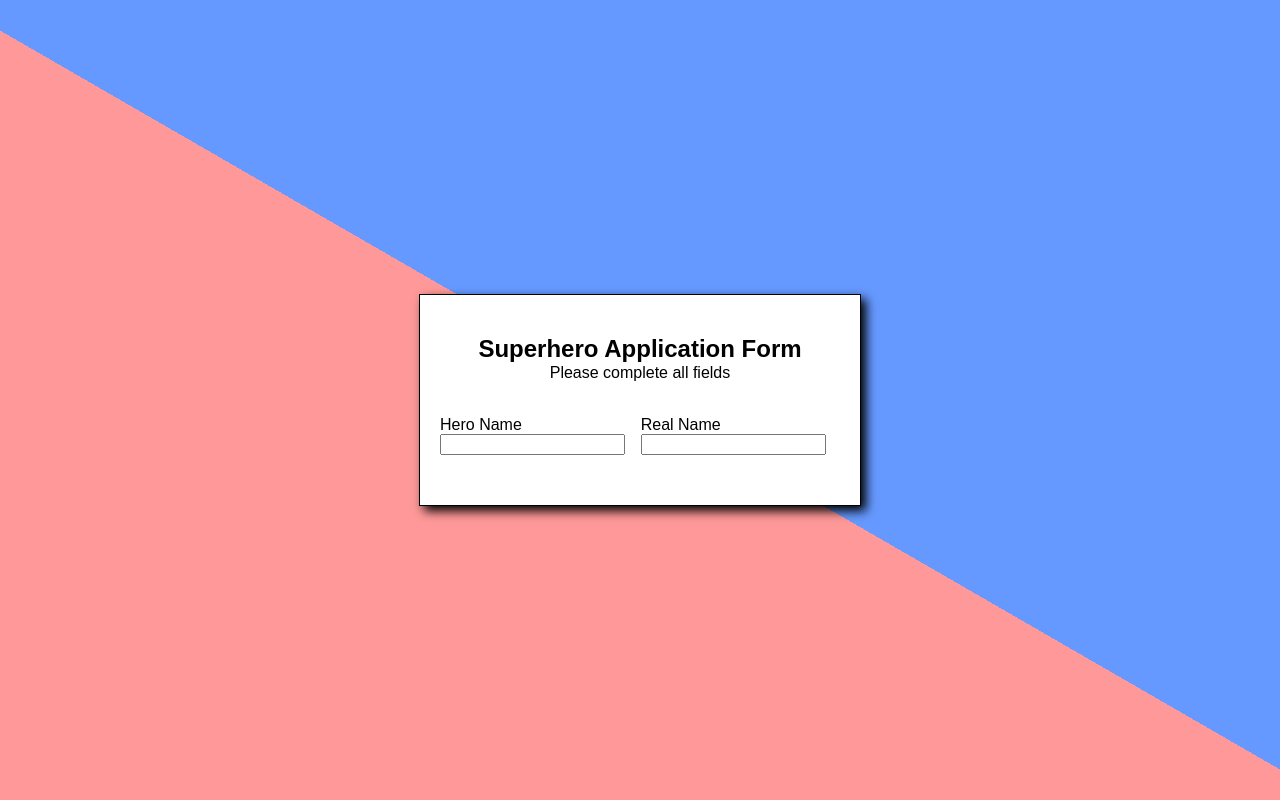
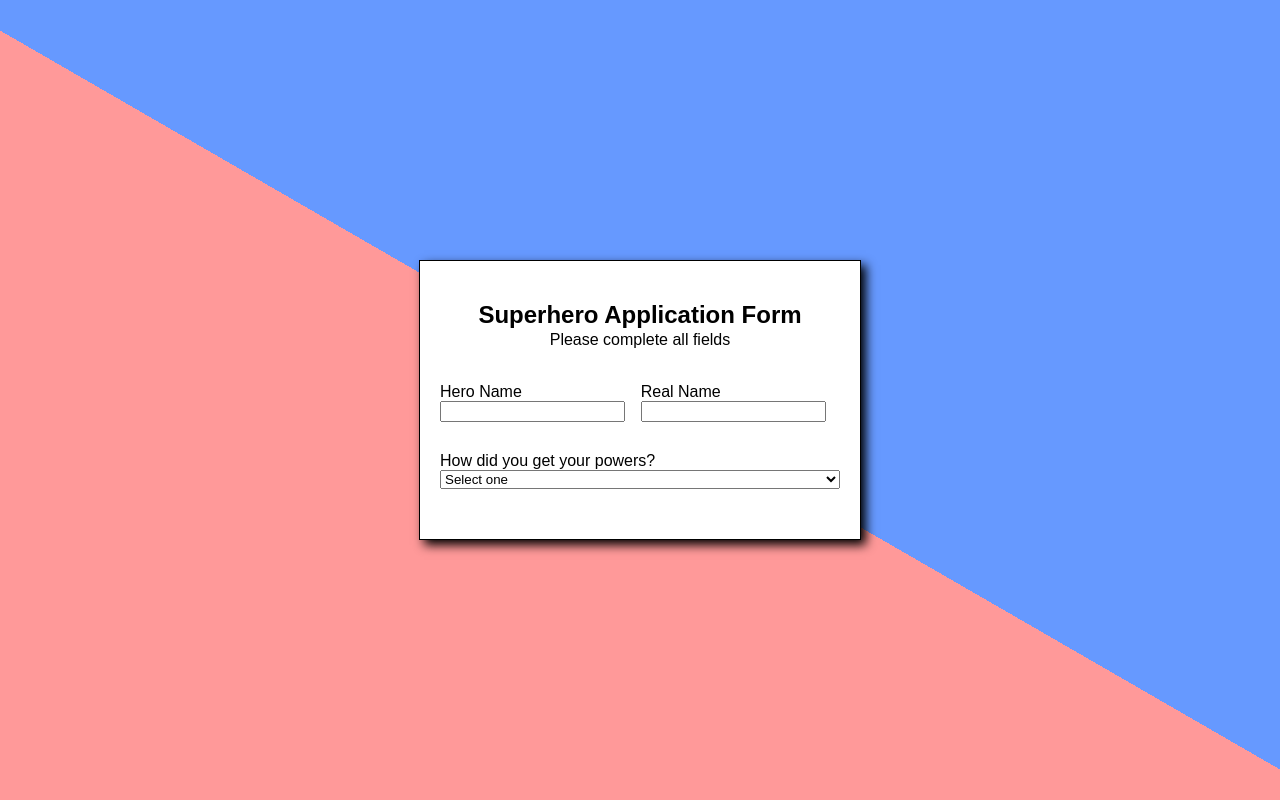
Before and after one commit to djimgon/react-learning-lab, a React app in the folder frontend/: page / in a window 1280 px wide. Built offline with nearby package versions, Linux system fonts and the light colour scheme; the HTML template or start-up script is replaced by a standard one.

Commit message:
Workshop 03 - Added sources with map

```diff
--- a/frontend/src/workshop/03-superhero-application-form/Exercise.jsx
+++ b/frontend/src/workshop/03-superhero-application-form/Exercise.jsx
@@ -3,6 +3,16 @@ import './styles.css';
 import { useState } from "react";
 
 const Exercise = () => {
+
+    const powerSourceOptions = [
+    'Bitten by a strange creature',
+    'Radioactive exposure',
+    'Science experiment',
+    'Alien heritage',
+    'Ancient artifact discovery',
+    'Other'
+  ];
+
   const [heroName, setHeroName] = useState("");
   const [realName, setRealName] = useState("");
 
@@ -32,6 +42,17 @@ const Exercise = () => {
             />
           </label>
         </div>
+        <label className="section column">
+          How did you get your powers?
+          <select>
+            <option value="">Select one</option>
+            {powerSourceOptions.map((source) => (
+              <option key={source} value={source}>
+                {source}
+              </option>
+            ))}
+          </select>
+        </label>
       </form>
     </div>
   );
```
